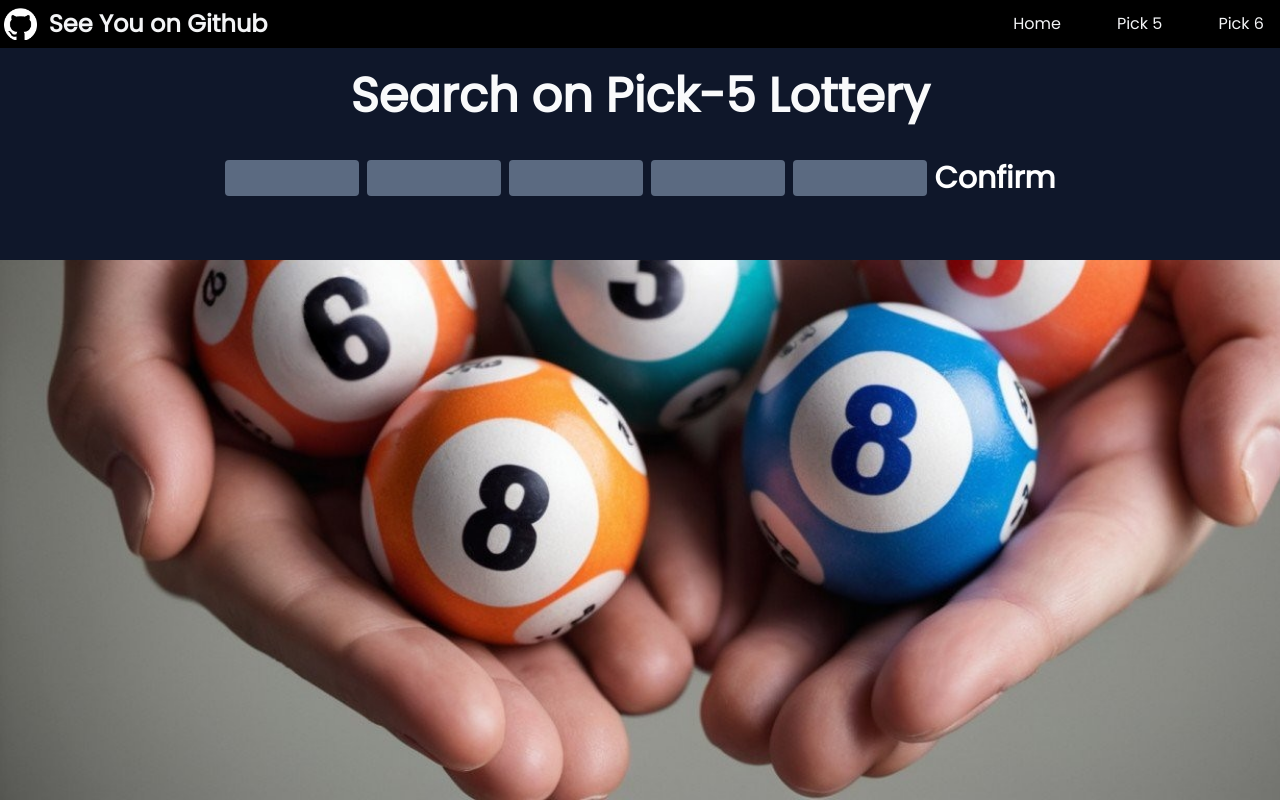
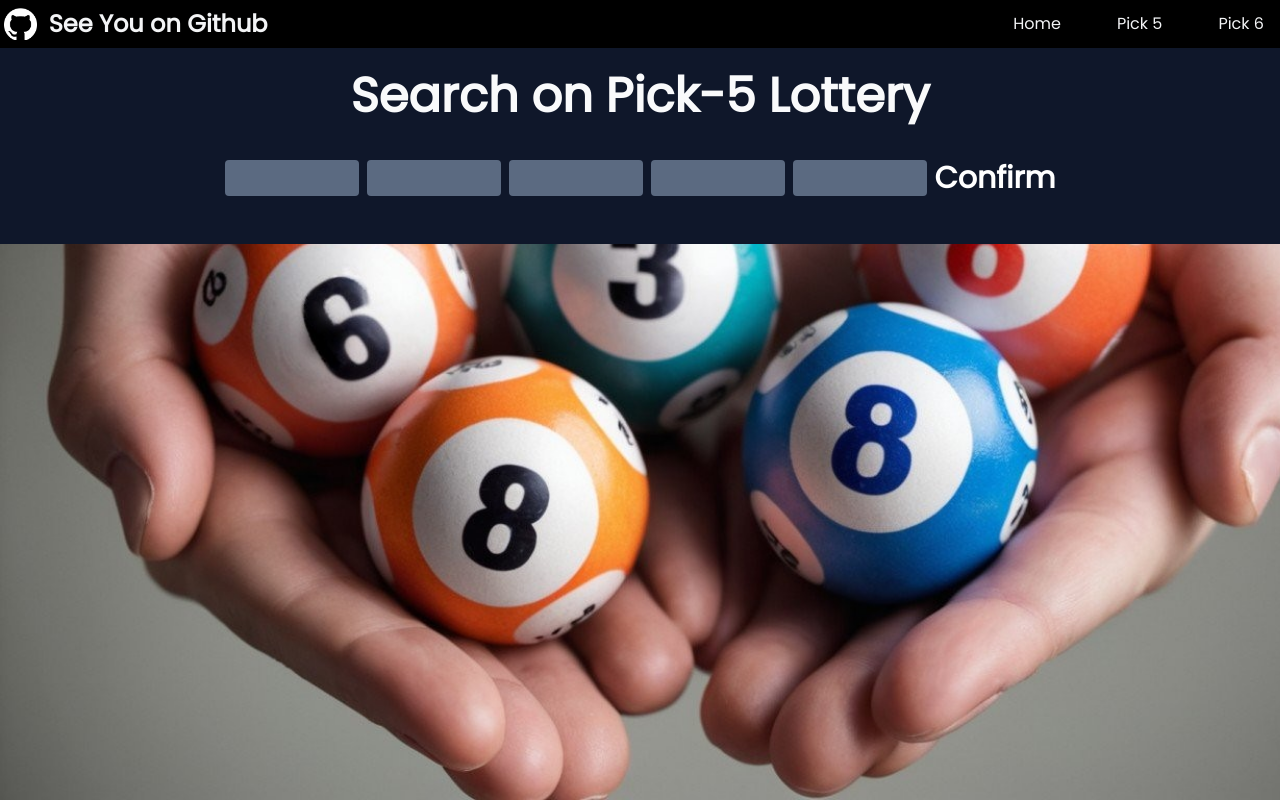
Before and after one commit to BiroNora/lottery, a SvelteKit app: page /five in a window 1280 px wide. Built offline with nearby package versions, Linux system fonts and the light colour scheme.

Commit message:
Padding added to 5

```diff
--- a/src/routes/five/+page.svelte
+++ b/src/routes/five/+page.svelte
@@ -83,7 +83,7 @@
 
 
   <div class="h-screen bg-no-repeat bg-cover" style="background-image: url('balls100.jpg');">
-    <body class="p-12 bg-slate-900">
+    <body class="pt-12 bg-slate-900">
       <div>
         <br>
         <p class="flex items-center justify-center font-poppins font-extrabold text-5xl text-gray-50">Search on Pick-5 Lottery</p>
@@ -108,7 +108,7 @@
             </button>
           </form>
         </div>
-        <div class="pt-4 flex flex-col items-center justify-center font-poppins font-extrabold text-white opacity-86 text-3xl">
+        <div class="pt-6 pb-6 flex flex-col items-center justify-center font-poppins font-extrabold text-white opacity-86 text-3xl">
           {#if err_mess}
             <div >
               <p><i>Numbers can not be the same.</i></p>
@@ -122,7 +122,7 @@
           {/if}
 
           {#if show === true}
-            <div class="pt-2 flex flex-col items-center justify-center">
+            <div class="flex flex-col items-center justify-center">
               {#each lotteryData as lot}
                 <p>Amount: {formats(lot.f_total)} Ft</p>
                 <p>Year/Week: {lot.f_year} / {lot.f_week}</p>
```
